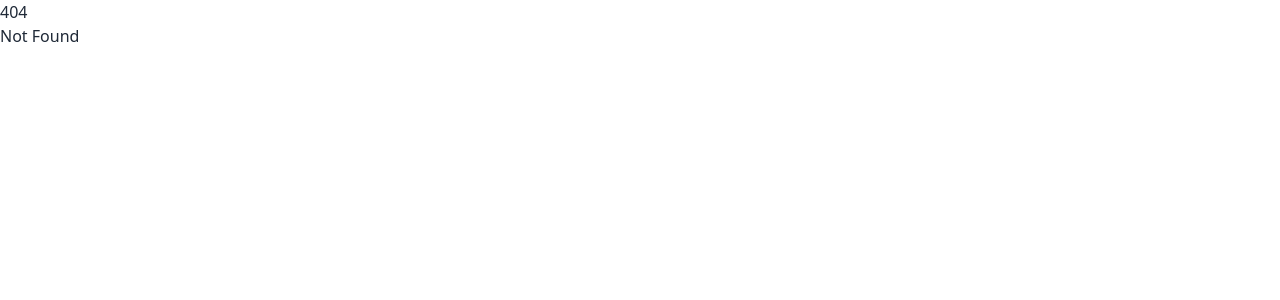
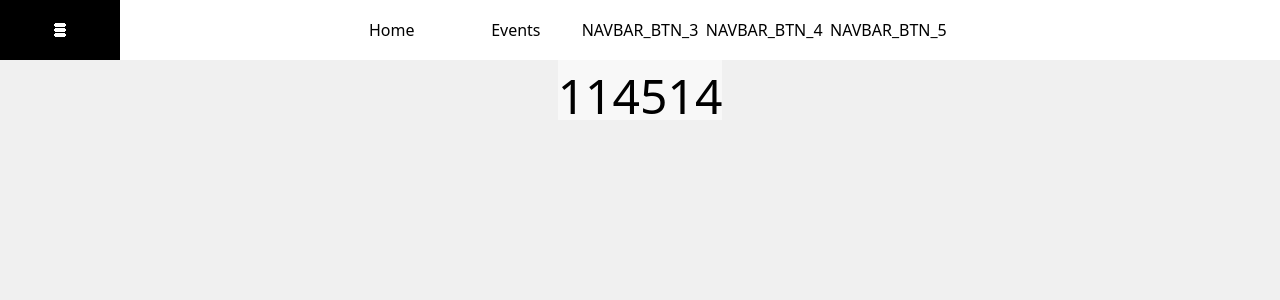
Before and after one commit to prisms-cs-club/cow-says-moo, a SvelteKit app: page /events in a window 1280 px wide. Before the commit this address had no page. Shown: the top 300 px of the page. Built offline with nearby package versions, Linux system fonts and the light colour scheme.

Commit message:
basic works

```diff
--- /dev/null
+++ b/src/event.json
@@ -0,0 +1 @@
+{"title":"114514","image":"114514","text":"asdfg"}
--- /dev/null
+++ b/src/lib/page_header.svelte
@@ -0,0 +1,80 @@
+<script>
+	import menu_icon_1 from '../assets/menu_icon_1.png';
+	import menu_icon_2 from '../assets/menu_icon_2.png';
+	var navbar_menu_icon = menu_icon_1;
+	function changeMenuIconEnter() {
+		navbar_menu_icon = menu_icon_2;
+	}
+	function changeMenuIconLeave() {
+		navbar_menu_icon = menu_icon_1;
+	}
+	function navbarBtn1Onclick() {
+		window.location.href = '/';
+	}
+	function navbarBtn2Onclick() {
+		window.location.href = '/events';
+	}
+	function navbarBtn3Onclick() {}
+	function navbarBtn4Onclick() {}
+	function navbarBtn5Onclick() {}
+</script>
+
+<h1>
+	<div id="navbar_container">
+		<button
+			on:mouseenter={changeMenuIconEnter}
+			on:mouseleave={changeMenuIconLeave}
+			id="navbar_menu"
+		>
+			<img src={navbar_menu_icon} alt="Menu Icon" />
+		</button>
+		<div id="navbar_btns_div">
+			<div>
+				<button id="navbar_btn" on:click={navbarBtn1Onclick}> Home </button>
+				<button id="navbar_btn" on:click={navbarBtn2Onclick}> Events </button>
+				<button id="navbar_btn" on:click={navbarBtn3Onclick}> NAVBAR_BTN_3 </button>
+				<button id="navbar_btn" on:click={navbarBtn4Onclick}> NAVBAR_BTN_4 </button>
+				<button id="navbar_btn" on:click={navbarBtn5Onclick}> NAVBAR_BTN_5 </button>
+			</div>
+		</div>
+	</div>
+</h1>
+
+<style>
+	#navbar_menu {
+		border: 0;
+		height: 60px;
+		width: 120px;
+		position: absolute;
+		top: 0;
+		left: 0;
+	}
+	#navbar_container {
+		display: flex;
+		justify-content: center;
+		align-items: center;
+	}
+	h1 {
+		background-color: white;
+		color: white;
+		height: 60px;
+	}
+	#navbar_btns_div {
+		display: flex;
+		align-items: center;
+	}
+	#navbar_btn {
+		background-color: white;
+		border: 0;
+		height: 60px;
+		width: 120px;
+		color: black;
+	}
+	#navbar_btn:hover {
+		background-color: black;
+		color: white;
+	}
+	html {
+		position: fixed;
+	}
+</style>
--- a/src/routes/+page.svelte
+++ b/src/routes/+page.svelte
@@ -1,68 +1,7 @@
 <script>
-	import menu_icon_1 from '../assets/menu_icon_1.png';
-	import menu_icon_2 from '../assets/menu_icon_2.png';
-	var navbar_menu_icon = menu_icon_1;
-	function change_menu_icon_enter() {
-		navbar_menu_icon = menu_icon_2;
-	}
-	function change_menu_icon_leave() {
-		navbar_menu_icon = menu_icon_1;
-	}
+	import PageHeader from '$lib/page_header.svelte';
 </script>
 
 <h1>
-	<div id="navbar_container">
-		<button
-			on:mouseenter={change_menu_icon_enter}
-			on:mouseleave={change_menu_icon_leave}
-			id="navbar_menu"
-		>
-			<img src={navbar_menu_icon} alt="Menu Icon" />
-		</button>
-		<div id="navbar_btns_div">
-			<div>
-				<button id="navbar_btn"> NAVBAR_BTN_1 </button>
-				<button id="navbar_btn"> NAVBAR_BTN_2 </button>
-				<button id="navbar_btn"> NAVBAR_BTN_3 </button>
-				<button id="navbar_btn"> NAVBAR_BTN_4 </button>
-				<button id="navbar_btn"> NAVBAR_BTN_5 </button>
-			</div>
-		</div>
-	</div>
+	<PageHeader />
 </h1>
-
-<style>
-	#navbar_menu {
-		border: 0;
-		height: 60px;
-		width: 120px;
-		position: absolute;
-		top: 0;
-		left: 0;
-	}
-	#navbar_container {
-		display: flex;
-		justify-content: center;
-		align-items: center;
-	}
-	h1 {
-		background-color: white;
-		color: white;
-		height: 60px;
-	}
-	#navbar_btns_div {
-		display: flex;
-		align-items: center;
-	}
-	#navbar_btn {
-		background-color: white;
-		border: 0;
-		height: 60px;
-		width: 120px;
-		color: black;
-	}
-	#navbar_btn:hover {
-		background-color: black;
-		color: white;
-	}
-</style>
--- /dev/null
+++ b/src/routes/events/+page.svelte
@@ -0,0 +1,35 @@
+<script>
+	import PageHeader from '$lib/page_header.svelte';
+	let event_title = '114514';
+	let event_text = '1145141919810, 114514, 1919810, 1145141919810.';
+</script>
+
+<h1>
+	<PageHeader />
+</h1>
+
+<div id="frame">
+	<div id="title_frame">
+		<h1 id="title">{event_title}</h1>
+	</div>
+</div>
+
+<style>
+	#title_frame {
+		display: flex;
+		justify-content: center;
+		align-items: center;
+	}
+	#title {
+		background-color: #f8f8f8;
+		color: black;
+		height: 60px;
+		font-size: 48px;
+	}
+	#frame {
+		background-color: #f0f0f0;
+		overflow: auto;
+		height: 100vh;
+		width: 100%;
+	}
+</style>
```
Also changed, not shown: public/aaa.txt (added).
